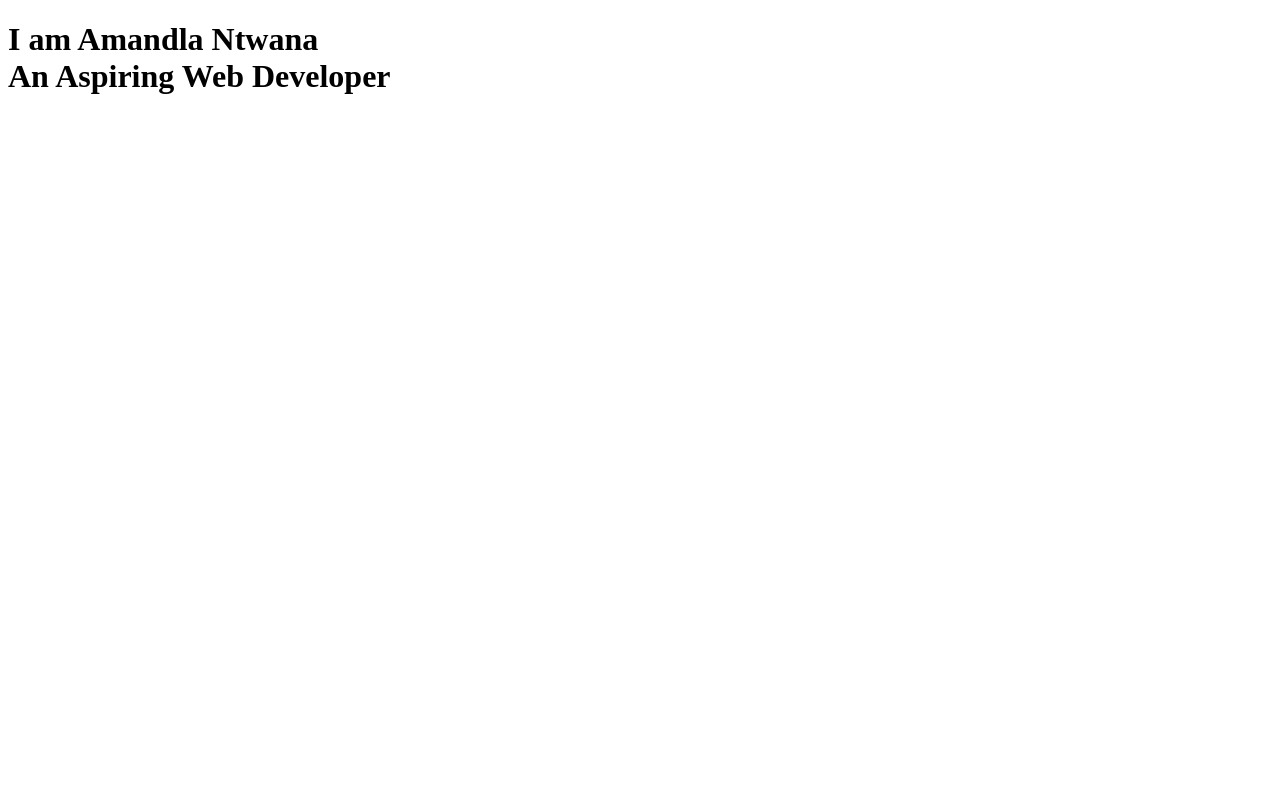
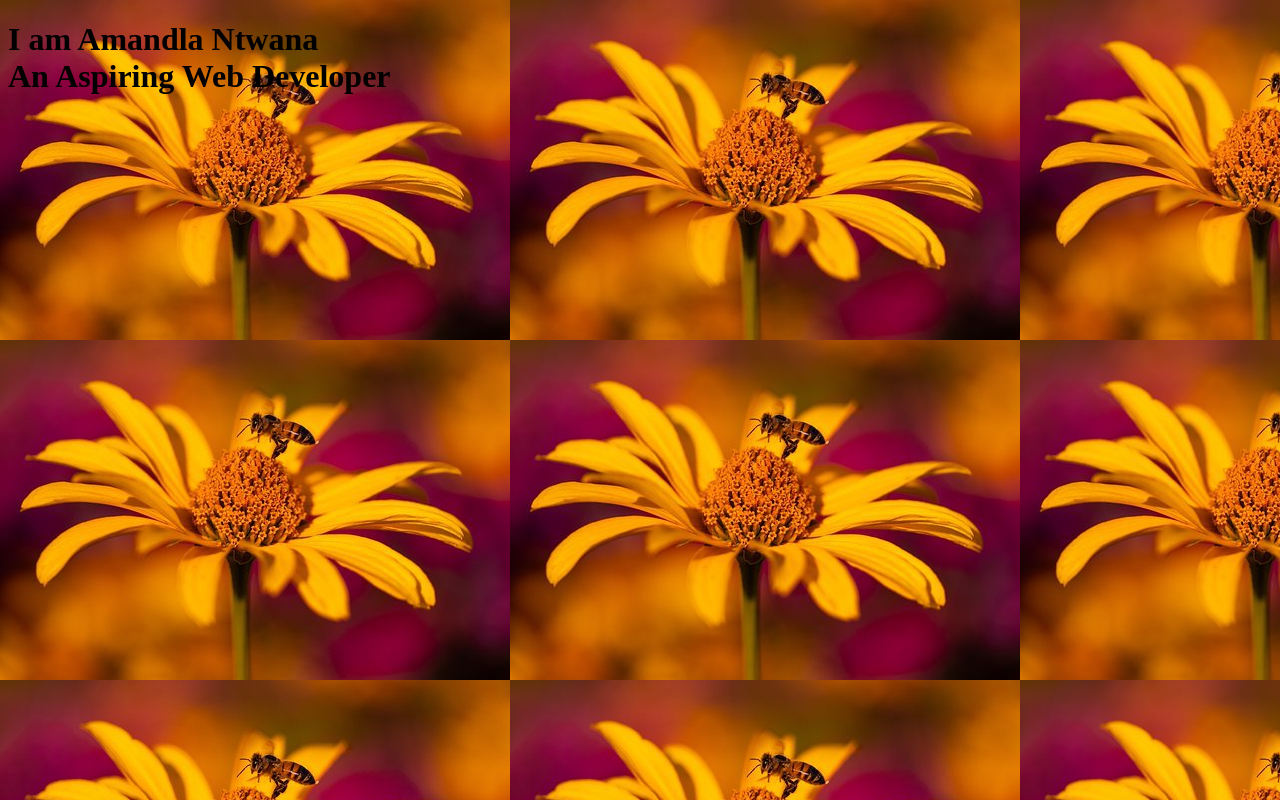
Before and after one commit to Amandla001128/Amandla-sPortfolioPractice, a plain HTML site: page index.html in a window 1280 px wide. Drawn offline with Linux system fonts and the light colour scheme.

Commit message:
changes3

```diff
--- a/index.html
+++ b/index.html
@@ -5,6 +5,12 @@
     <meta http-equiv="X-UA-Compatible" content="IE=edge">
     <meta name="viewport" content="width=device-width, initial-scale=1.0">
     <title>Homepaged</title>
+
+    <style>
+        body{
+            background-image: url("backgroundImage.webp");
+        }
+    </style>
 </head>
 <body>
     <div>
```
Also changed, not shown: backgroundImage.webp (added).
